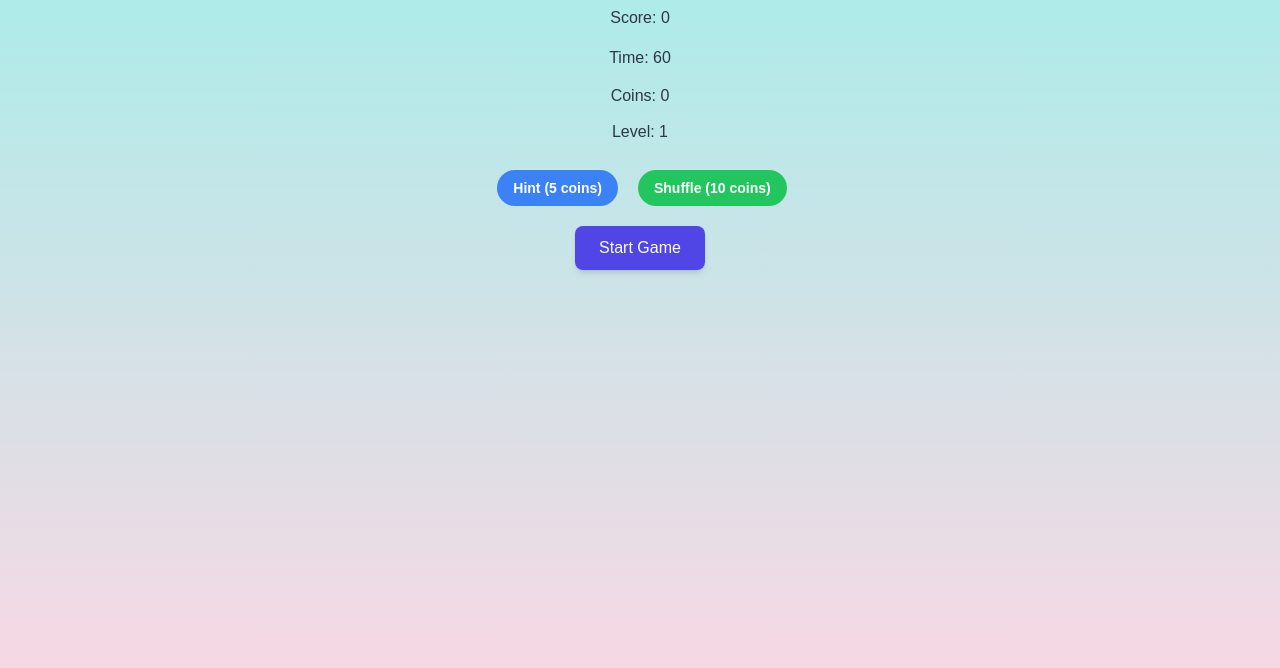
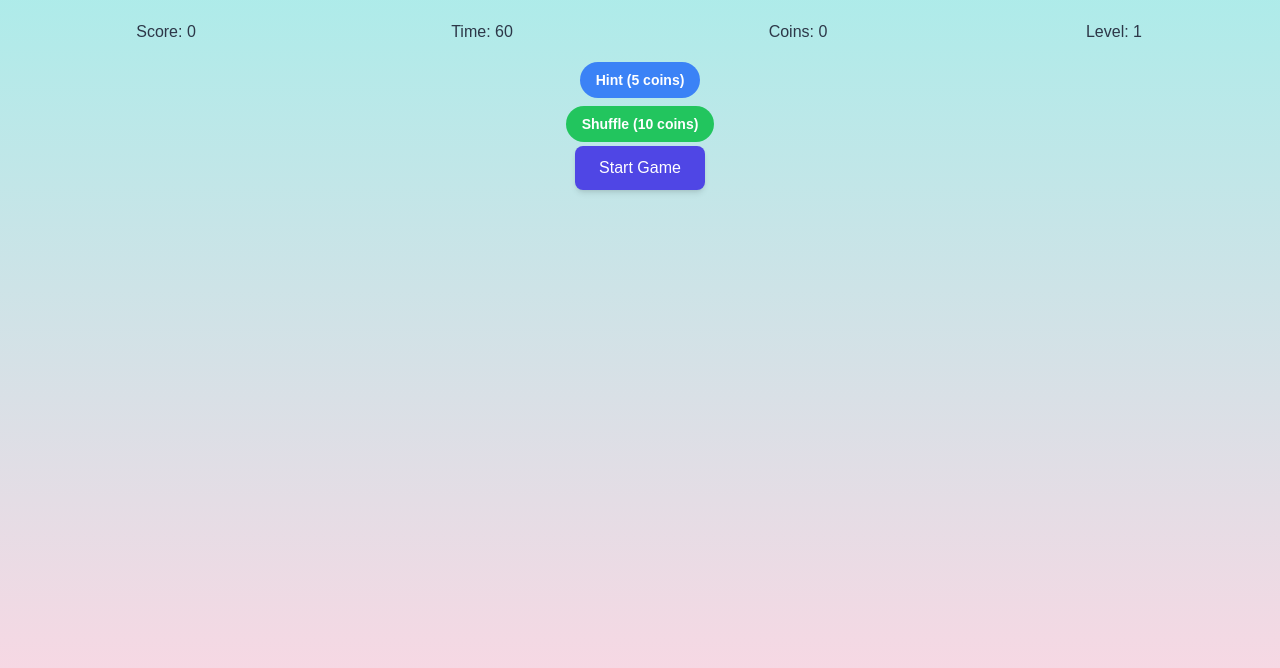
Before and after one commit to caxs23/tile-game, a plain HTML site: page index.html in a window 1280 px wide. Shown: the part 58-726 px from the top of the page. Drawn offline with nearby package versions, Linux system fonts and the light colour scheme; animation ran at ten frames a second.

Commit message:
Update index.html

```diff
--- a/index.html
+++ b/index.html
@@ -82,13 +82,15 @@
   </style>
 </head>
 <body>
-  <div id="game-container" class="flex flex-col items-center space-y-4">
+<div id="game-container" class="flex flex-col items-center space-y-4">
     <h1 class="text-4xl font-bold text-gray-800 drop-shadow-md">Color Tiles</h1>
-    <div id="score" class="text-2xl text-gray-700">Score: 0</div>
-    <div id="time" class="text-2xl text-gray-700">Time: 60</div>
-    <div id="coins" class="text-xl text-yellow-600">Coins: 0</div>
-    <div id="level" class="text-xl text-blue-600">Level: 1</div>
-    <div class="flex flex-wrap justify-center space-x-4">
+    <div class="flex flex-wrap justify-center gap-x-4 gap-y-2 text-center w-full">
+        <div id="score" class="text-lg text-gray-700 flex-1 min-w-0">Score: 0</div>
+        <div id="time" class="text-lg text-gray-700 flex-1 min-w-0">Time: 60</div>
+        <div id="coins" class="text-lg text-yellow-600 flex-1 min-w-0">Coins: 0</div>
+        <div id="level" class="text-lg text-blue-600 flex-1 min-w-0">Level: 1</div>
+    </div>
+    </div>
       <button id="hint-btn" class="power-up-btn bg-blue-500 text-white hover:bg-blue-600">Hint (5 coins)</button>
       <button id="shuffle-btn" class="power-up-btn bg-green-500 text-white hover:bg-green-600">Shuffle (10 coins)</button>
     </div>
```
